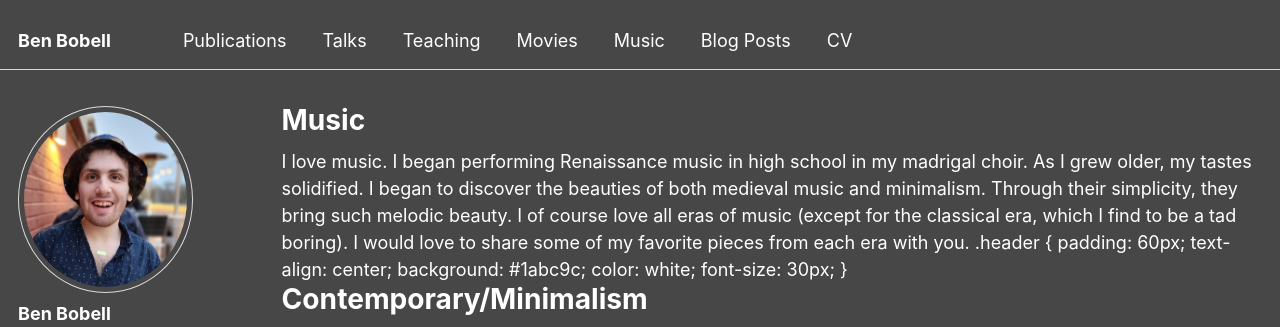
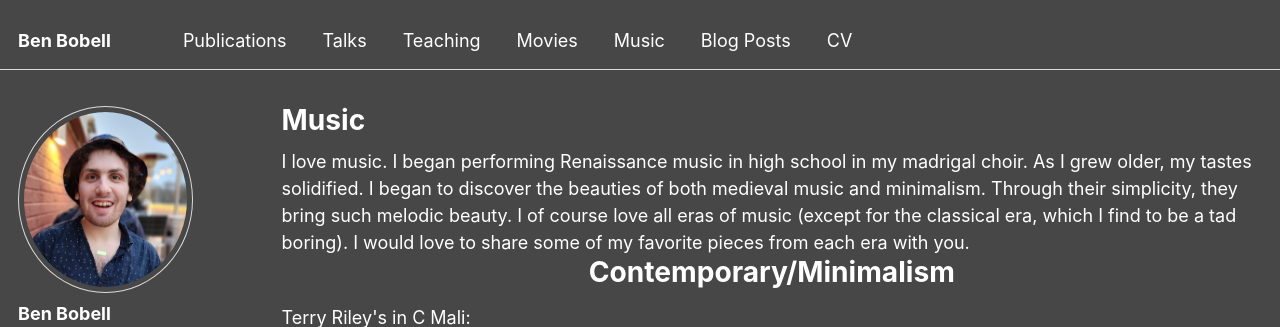
Before and after one commit to BenBobell00/BenBobell00.github.io, a Jekyll site: the page built from _pages/music.html, in a window 1280 px wide and 1299 px high, cut to the strip 0-327 px from the top of the window. Built offline with Jekyll 4.4.1, drawn with Linux system fonts in a browser that asks for light colours; some web fonts are replaced.

Commit message:
Update music.html

```diff
--- a/_pages/music.html
+++ b/_pages/music.html
@@ -11,15 +11,10 @@ I would love to share some of my favorite pieces from each era with you.
 
 {% include base_path %}
 
-.header {
-  padding: 60px;
-  text-align: center;
-  background: #1abc9c;
-  color: white;
-  font-size: 30px;
-}
+
 <div class="header">
-  <h1>Contemporary/Minimalism</h1>
+  <h1 style="text-align: center">Contemporary/Minimalism</h1>
+
 </div>
 
 Terry Riley's in C Mali:
```
